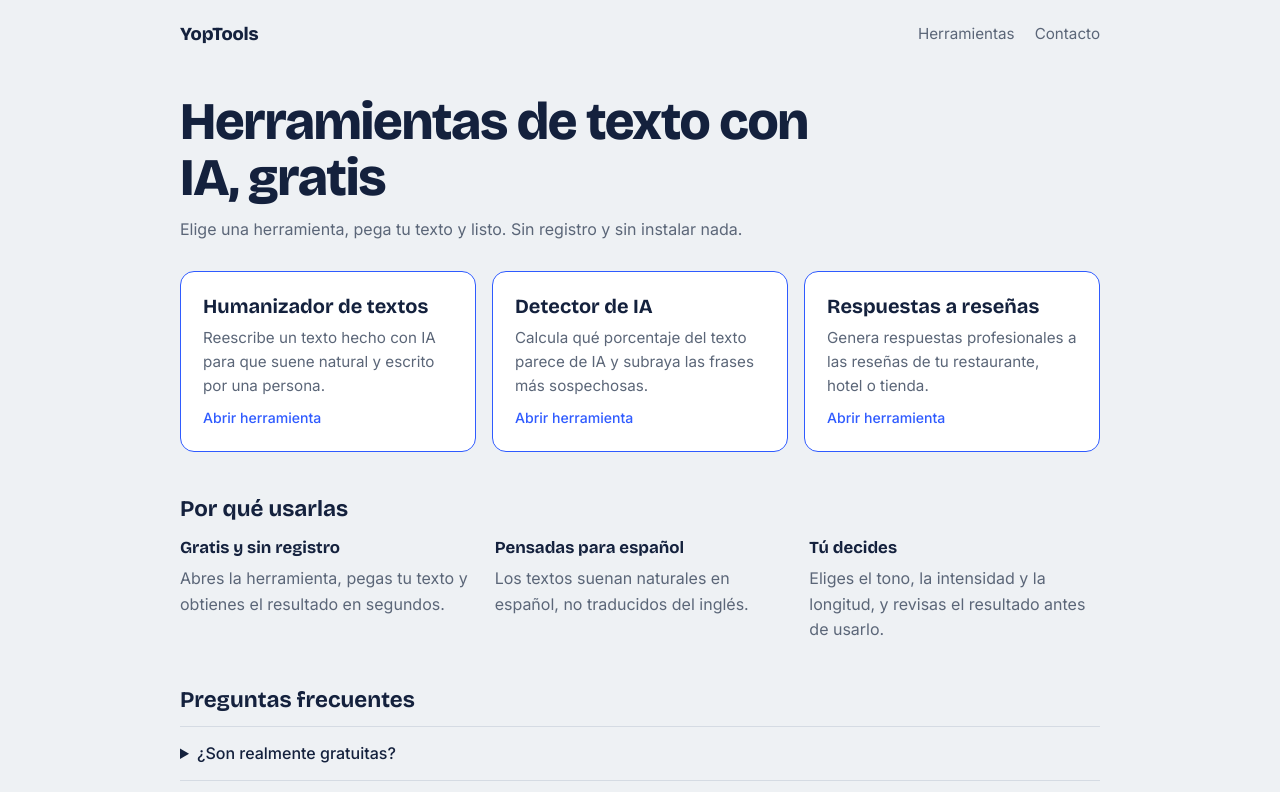
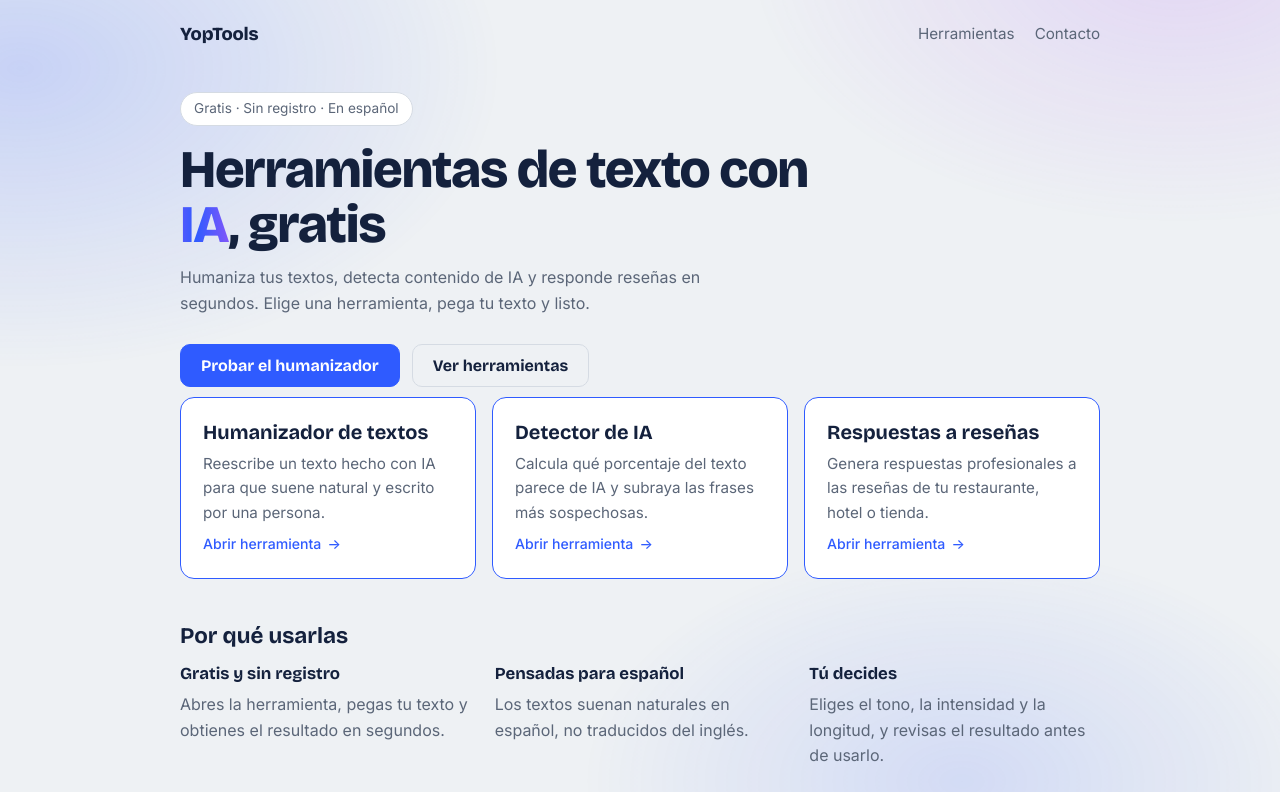
Before and after one commit to adamoumn/mi-web-herramientas, a plain HTML site: page public/index.html in a window 1280 px wide. Shown: the top 792 px of the page. Drawn offline with nearby package versions, Linux system fonts and the light colour scheme.

Commit message:
Add files via upload

```diff
--- a/public/common.js
+++ b/public/common.js
@@ -6,7 +6,7 @@ var _D = typeof DONATE_URL === "string" ? DONATE_URL : "";
 var $ = function (i) { return document.getElementById(i); };
 function words(t) { var m = t.trim().match(/\S+/g); return m ? m.length : 0; }
 function fmt(n) { return n.toLocaleString("es-ES"); }
-function say(t, c) { var s = $("st"); if (s) { s.textContent = t; s.className = "status " + (c || ""); } }
+function say(t, c) { var s = $("st"); if (s) { s.textContent = t; s.className = "status " + (c || (/…$/.test(t) ? "work" : "")); } }
 async function api(path, payload) {
   var r = await fetch(path, { method: "POST", headers: { "Content-Type": "application/json" }, body: JSON.stringify(payload) });
   var d = await r.json().catch(function () { return {}; });
@@ -36,3 +36,12 @@ document.querySelectorAll("[data-owner]").forEach(function (e) { e.textContent =
 document.querySelectorAll("[data-ownerid]").forEach(function (e) { e.textContent = _I; });
 document.querySelectorAll(".idline").forEach(function (e) { e.hidden = !_I; });
 if (_D) document.querySelectorAll("[data-donate]").forEach(function (e) { e.href = _D; e.hidden = false; });
+
+(function () {
+  if (!("IntersectionObserver" in window) || matchMedia("(prefers-reduced-motion: reduce)").matches) return;
+  var els = document.querySelectorAll(".tool,.points p,details,.two>.panel,.prose h2,.pill,.cta");
+  var io = new IntersectionObserver(function (es) {
+    es.forEach(function (e) { if (e.isIntersecting) { e.target.classList.add("in"); io.unobserve(e.target); } });
+  }, { threshold: 0.12 });
+  els.forEach(function (el, i) { el.classList.add("reveal"); el.style.setProperty("--d", (i % 3) * 90 + "ms"); io.observe(el); });
+})();
--- a/public/index.html
+++ b/public/index.html
@@ -13,7 +13,10 @@
 <body>
 <header class="top"><a class="brand" href="/">YopTools</a><nav><a href="/#herramientas">Herramientas</a><a href="/contacto/">Contacto</a></nav></header>
 <main class="wrap">
-<h1>Herramientas de texto con IA, gratis</h1><p class="sub">Elige una herramienta, pega tu texto y listo. Sin registro y sin instalar nada.</p>
+<section class="hero"><span class="pill">Gratis · Sin registro · En español</span>
+<h1>Herramientas de texto con <span class="grad">IA</span>, gratis</h1>
+<p class="sub">Humaniza tus textos, detecta contenido de IA y responde reseñas en segundos. Elige una herramienta, pega tu texto y listo.</p>
+<div class="cta"><a class="btn" href="/humanizador/">Probar el humanizador</a><a class="btn ghost" href="#herramientas">Ver herramientas</a></div></section>
 <section id="herramientas"><div class="grid">
 <a class="tool" href="/humanizador/"><h3>Humanizador de textos</h3><p>Reescribe un texto hecho con IA para que suene natural y escrito por una persona.</p><span class="tag">Abrir herramienta</span></a>
 <a class="tool" href="/detector-ia/"><h3>Detector de IA</h3><p>Calcula qué porcentaje del texto parece de IA y subraya las frases más sospechosas.</p><span class="tag">Abrir herramienta</span></a>
--- a/public/styles.css
+++ b/public/styles.css
@@ -55,3 +55,39 @@ footer{border-top:1px solid var(--line);margin-top:24px}
 .foot p{margin:0;color:var(--mute);max-width:34ch}
 .copy{max-width:960px;margin:0 auto;padding:0 20px 28px;color:var(--mute);font-size:.82rem}
 .s-new{background:var(--new)}
+
+/* ===== Movimiento y estética ===== */
+@keyframes up{from{opacity:0;transform:translateY(18px)}}
+@keyframes drift{from{transform:translate(-3%,-2%) scale(1)}to{transform:translate(3%,3%) scale(1.08)}}
+@keyframes shine{to{background-position:200% center}}
+@keyframes spin{to{transform:rotate(360deg)}}
+@keyframes fade{from{opacity:0}}
+body::before{content:"";position:fixed;inset:-20%;z-index:-1;pointer-events:none;
+ background:radial-gradient(38% 38% at 18% 22%,color-mix(in srgb,var(--acc) 20%,transparent),transparent 70%),
+ radial-gradient(34% 34% at 82% 12%,rgba(168,85,247,.16),transparent 70%),
+ radial-gradient(30% 30% at 70% 85%,color-mix(in srgb,var(--acc) 14%,transparent),transparent 70%);
+ animation:drift 20s ease-in-out infinite alternate}
+h1{animation:up .7s ease backwards}.sub{animation:up .7s ease .12s backwards}
+.top{animation:fade .8s ease backwards}
+.reveal{opacity:0}.reveal.in{opacity:1;animation:up .6s ease backwards;animation-delay:var(--d,0ms)}
+.grad{background:linear-gradient(90deg,var(--acc),#a855f7,var(--acc));background-size:200% auto;-webkit-background-clip:text;background-clip:text;color:transparent;animation:shine 6s linear infinite}
+.pill{display:inline-block;margin-top:34px;padding:5px 13px;border:1px solid var(--line);border-radius:99px;font-size:.85rem;color:var(--mute);background:var(--card)}
+.hero h1{margin-top:16px}
+.cta{display:flex;gap:12px;flex-wrap:wrap;margin:0 0 10px}
+a.btn.ghost{background:transparent;color:var(--ink);border:1px solid var(--line)}
+a.btn.ghost:hover{border-color:var(--acc)}
+.tool{transition:transform .25s ease,box-shadow .25s ease,background .2s ease}
+.tool:hover{transform:translateY(-5px);box-shadow:0 16px 30px -14px color-mix(in srgb,var(--acc) 55%,transparent)}
+.tool .tag::after{content:"→";display:inline-block;margin-left:6px;transition:transform .25s ease}
+.tool:hover .tag::after{transform:translateX(6px)}
+button,a.btn{transition:transform .15s ease,box-shadow .2s ease,background .2s ease,border-color .2s ease}
+button.main:hover:not(:disabled),a.btn:hover{transform:translateY(-2px);box-shadow:0 10px 22px -10px var(--acc)}
+button:hover:not(:disabled):not(.main){border-color:var(--acc)}
+button:active:not(:disabled){transform:scale(.97)}
+.panel{transition:border-color .25s ease,box-shadow .25s ease}
+.panel:focus-within{border-color:var(--acc);box-shadow:0 0 0 3px color-mix(in srgb,var(--acc) 18%,transparent)}
+.status.work::before{content:"";display:inline-block;width:12px;height:12px;margin-right:8px;border:2px solid var(--line);border-top-color:var(--acc);border-radius:50%;animation:spin .8s linear infinite;vertical-align:-2px}
+#out span,.res span{animation:fade .6s ease backwards}
+.bar i{width:0;transition:width 1s cubic-bezier(.2,.8,.2,1)}
+.score{font-variant-numeric:tabular-nums}
+@media (prefers-reduced-motion:reduce){*,*::before,*::after{animation:none!important;transition:none!important}.reveal{opacity:1!important}}
```
Also changed, not shown: public/detector-ia/index.html (+2 -1 lines), public/favicon.svg.
